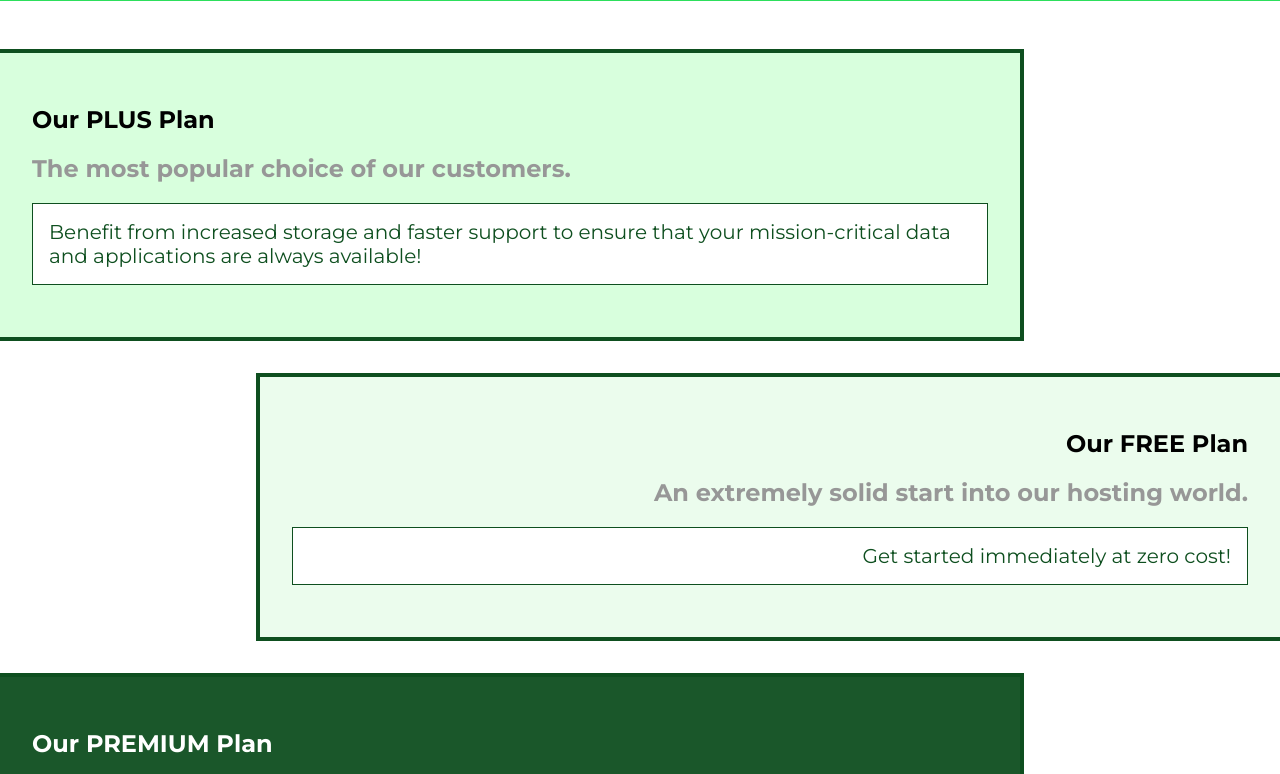
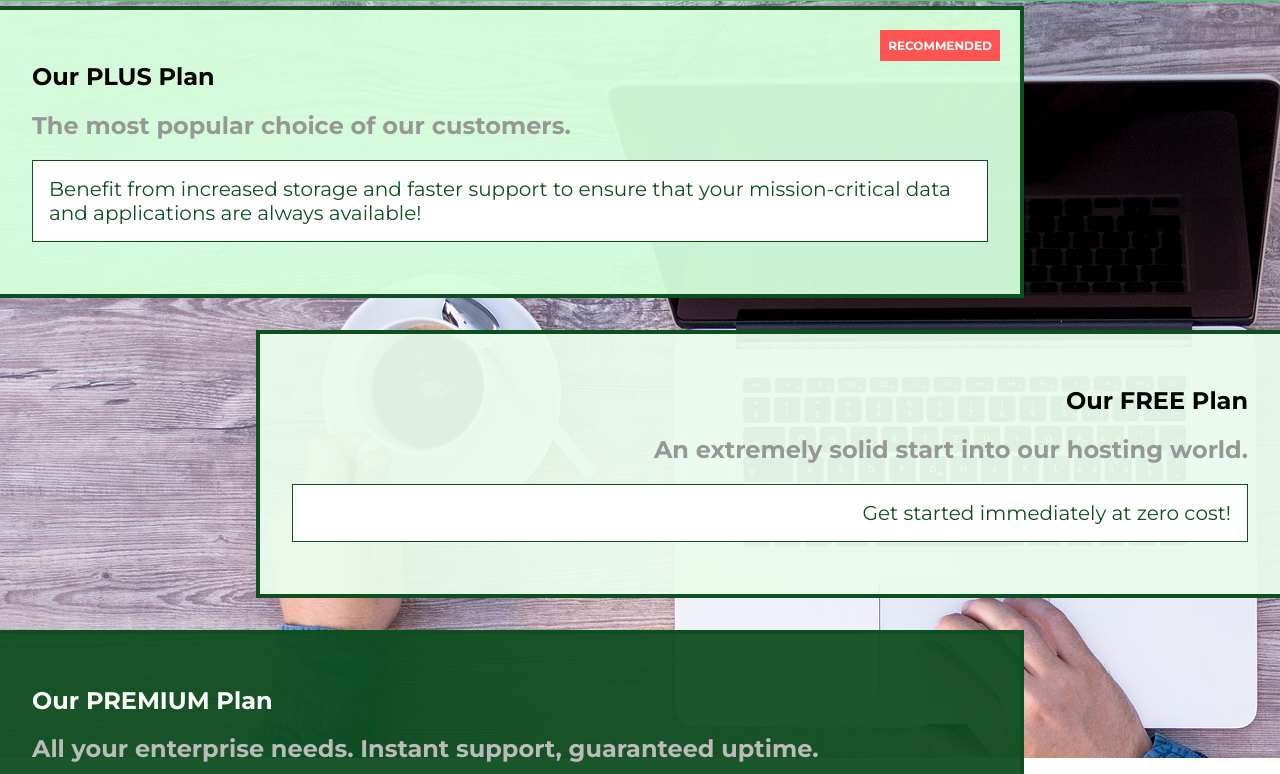
Before and after one commit to geriari/practice, a plain HTML site: page CSS_course_example_1/packages/index.html in a window 1280 px wide. Shown: the part 42-816 px from the top of the page. Drawn offline with Linux system fonts and the light colour scheme.

Commit message:
feat(add): state of the exercise after lecture 092

```diff
--- a/CSS_course_example_1/packages/index.html
+++ b/CSS_course_example_1/packages/index.html
@@ -12,6 +12,7 @@
 </head>
 
 <body>
+    <div class="background"></div>
     <header class="main-header">
         <div>
             <a href="index.html" class="main-header__brand">
@@ -36,6 +37,7 @@
         <section class="package" id="plus">
             <a href="#">
                 <h1 class="package__title">Our PLUS Plan</h1>
+                <h2 class="package__badge">RECOMMENDED</h2>
                 <h2 class="package__subtitle">The most popular choice of our customers.</h2>
                 <p class="package__info">Benefit from increased storage and faster support to ensure that your mission-critical data and applications
                     are always available!</p>
--- a/CSS_course_example_1/packages/packages.css
+++ b/CSS_course_example_1/packages/packages.css
@@ -1,5 +1,13 @@
 main {
   padding-top: 32px;
+}
+
+.background {
+  background: url("../images/plans-background.jpg");
+  width: 100%;
+  height: 100%;
+  position: fixed;
+  z-index: -1;
 }
 
 .package {
@@ -7,6 +15,7 @@ main {
   margin: 16px 0;
   border: 4px solid #0e4f1f;
   border-left: none;
+  position: relative;
 }
 
 .package:hover,
@@ -19,6 +28,17 @@ main {
   color: inherit;
   display: block;
   padding: 32px;
+}
+
+.package__badge {
+  position: absolute;
+  top: 0;
+  right: 0;
+  margin: 20px;
+  font-size: 12px;
+  color: white;
+  background: #ff5454;
+  padding: 8px;
 }
 
 .package__subtitle {
--- a/CSS_course_example_1/shared.css
+++ b/CSS_course_example_1/shared.css
@@ -9,8 +9,10 @@ body {
 
 .main-header {
   width: 100%;
+  position: fixed;
   background: #2ddf5c;
   padding: 8px 16px;
+  z-index: 1;
 }
 
 .main-header > div {
```
Also changed, not shown: CSS_course_example_1/images/plans-background.jpg (added).
